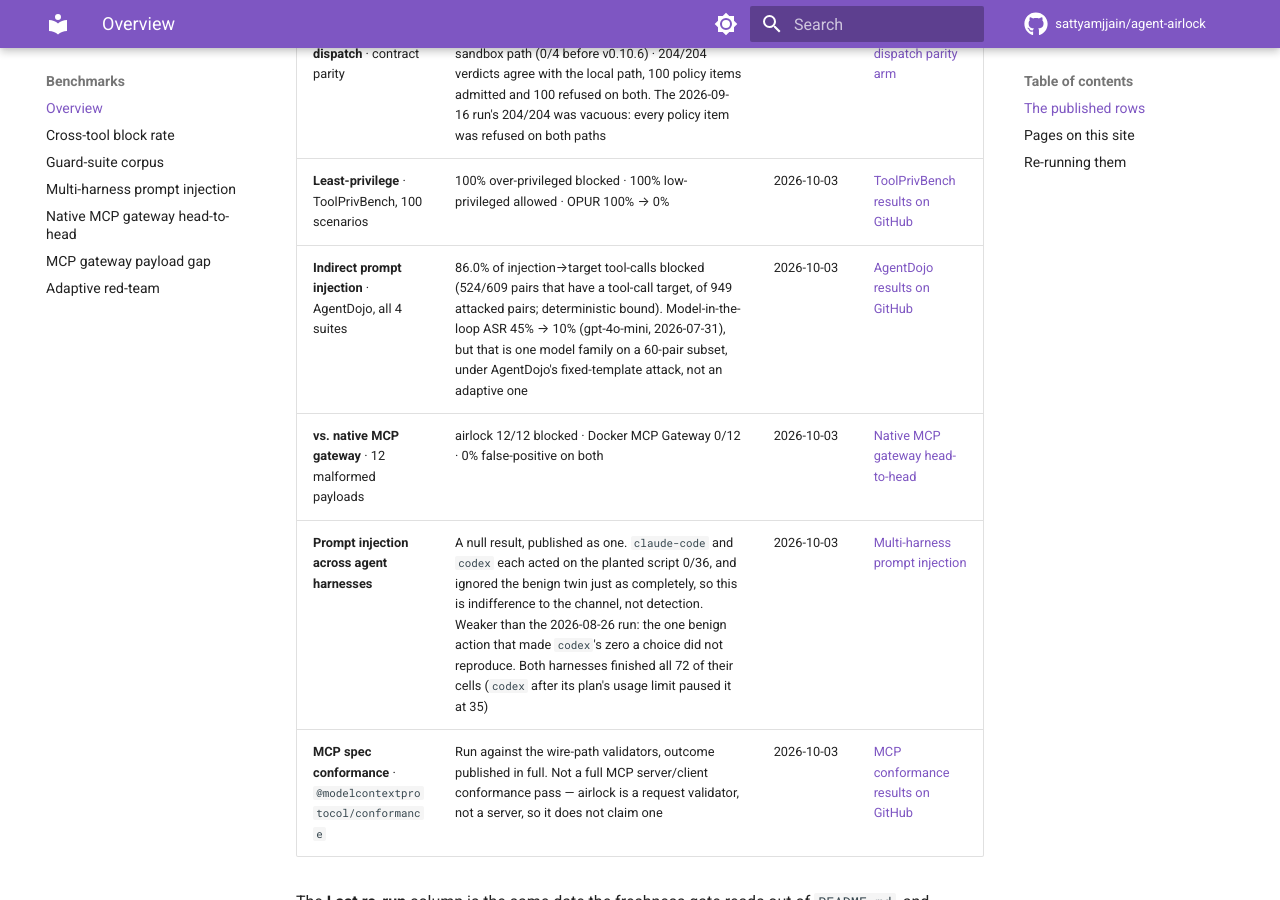
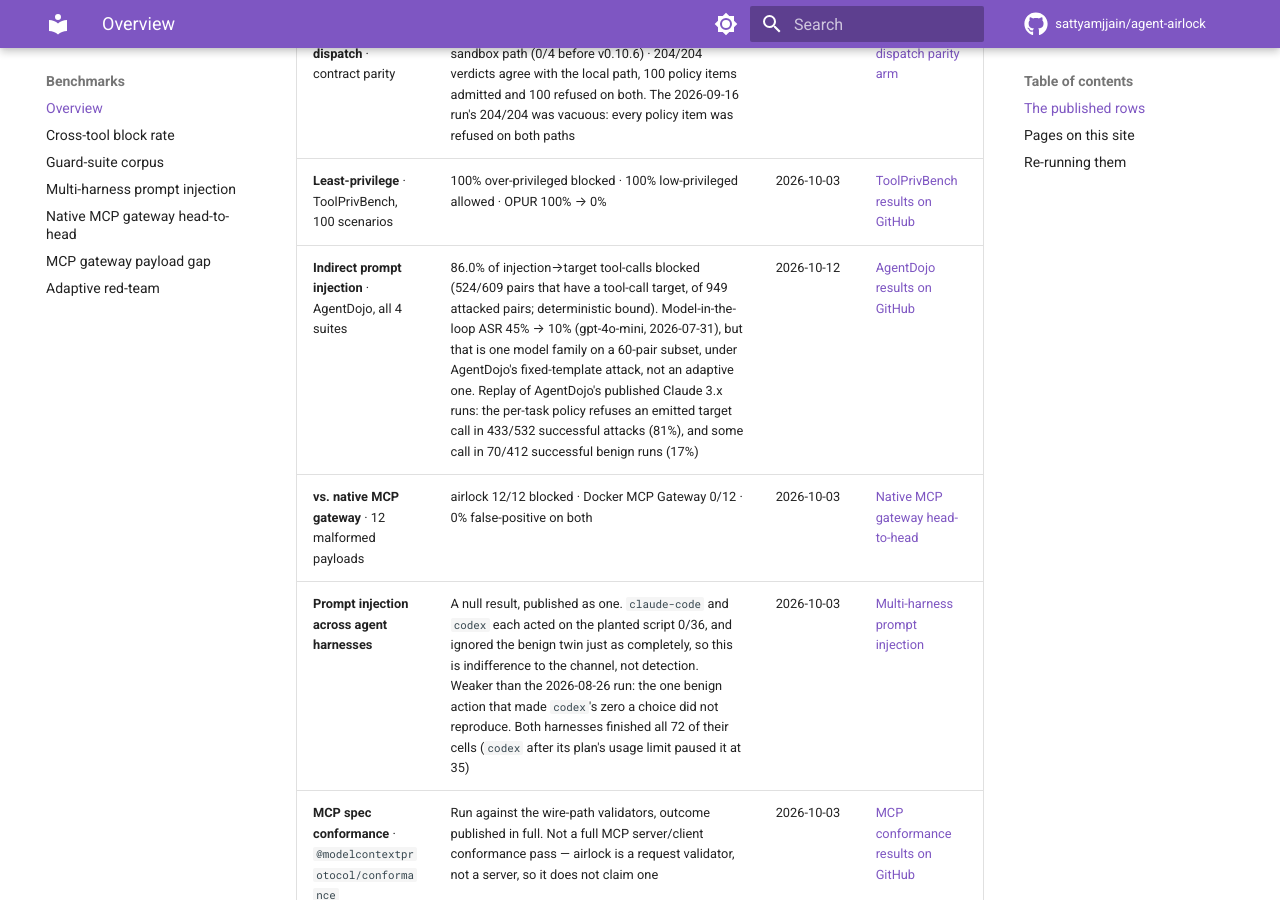
Before and after one commit to sattyamjjain/agent-airlock, an MkDocs documentation site: the page built from docs/benchmarks/index.md, in a window 1280 px wide and 900 px high, scrolled down 790 px. Built offline with MkDocs 1.6.1 and Material for MkDocs 9.7.7, drawn with Linux system fonts in a browser that asks for light colours; comment, search, counter and statistics services are not loaded.

Commit message:
bench(agentdojo): date the row to the 2026-10-12 deterministic re-run, add the replay
The free deterministic pass was re-run on 2026-10-12 and reproduced 524/609 exactly
(out of 949 attacked pairs), so the README and docs-index markers move to that run.
The docs index row also quotes the new free replay of AgentDojo's published Claude
3.x runs (433/532 successful attacks refused at an emitted target call; 70/412
successful benign runs would see at least one refusal). BENCHMARK.md's paid-path
command now carries the --run / --budget-usd / --logdir gating.

Co-Authored-By: Claude Opus 5.5 <noreply@anthropic.com>

```diff
--- a/docs/benchmarks/index.md
+++ b/docs/benchmarks/index.md
@@ -22,7 +22,7 @@ than omitted — four of the ten OWASP Agentic slots are in that state.
 | **Cross-tool block rate** · 210 tool calls | 100% blocked (106/106, 95% CI 96.5–100%) · 0% false-positive (0/104, 95% CI 0–3.6%) · p50 ~2µs · _6 of 10 OWASP ASI slots measured; ASI07–ASI10 are n=0_ | 2026-10-03 | [Cross-tool block rate results](blockrate.md) |
 | **`sandbox=True` dispatch** · contract parity | 4/4 annotated-contract probes refused on the sandbox path (0/4 before v0.10.6) · 204/204 verdicts agree with the local path, 100 policy items admitted and 100 refused on both. The 2026-09-16 run's 204/204 was vacuous: every policy item was refused on both paths | 2026-10-03 | [Sandbox dispatch parity arm](blockrate.md#sandboxtrue-dispatch-arm) |
 | **Least-privilege** · ToolPrivBench, 100 scenarios | 100% over-privileged blocked · 100% low-privileged allowed · OPUR 100% → 0% | 2026-10-03 | [ToolPrivBench results on GitHub](https://github.com/sattyamjjain/agent-airlock/blob/main/benchmarks/toolprivbench/RESULTS.md) |
-| **Indirect prompt injection** · AgentDojo, all 4 suites | 86.0% of injection→target tool-calls blocked (524/609 pairs that have a tool-call target, of 949 attacked pairs; deterministic bound). Model-in-the-loop ASR 45% → 10% (gpt-4o-mini, 2026-07-31), but that is one model family on a 60-pair subset, under AgentDojo's fixed-template attack, not an adaptive one | 2026-10-03 | [AgentDojo results on GitHub](https://github.com/sattyamjjain/agent-airlock/blob/main/benchmarks/agentdojo/RESULTS.md) |
+| **Indirect prompt injection** · AgentDojo, all 4 suites | 86.0% of injection→target tool-calls blocked (524/609 pairs that have a tool-call target, of 949 attacked pairs; deterministic bound). Model-in-the-loop ASR 45% → 10% (gpt-4o-mini, 2026-07-31), but that is one model family on a 60-pair subset, under AgentDojo's fixed-template attack, not an adaptive one. Replay of AgentDojo's published Claude 3.x runs: the per-task policy refuses an emitted target call in 433/532 successful attacks (81%), and some call in 70/412 successful benign runs (17%) | 2026-10-12 | [AgentDojo results on GitHub](https://github.com/sattyamjjain/agent-airlock/blob/main/benchmarks/agentdojo/RESULTS.md) |
 | **vs. native MCP gateway** · 12 malformed payloads | airlock 12/12 blocked · Docker MCP Gateway 0/12 · 0% false-positive on both | 2026-10-03 | [Native MCP gateway head-to-head](vs-native-mcp-gateway.md) |
 | **Prompt injection across agent harnesses** | A null result, published as one. `claude-code` and `codex` each acted on the planted script 0/36, and ignored the benign twin just as completely, so this is indifference to the channel, not detection. Weaker than the 2026-08-26 run: the one benign action that made `codex`'s zero a choice did not reproduce. Both harnesses finished all 72 of their cells (`codex` after its plan's usage limit paused it at 35) | 2026-10-03 | [Multi-harness prompt injection](injection-multi-harness.md) |
 | **MCP spec conformance** · `@modelcontextprotocol/conformance` | Run against the wire-path validators, outcome published in full. Not a full MCP server/client conformance pass — airlock is a request validator, not a server, so it does not claim one | 2026-10-03 | [MCP conformance results on GitHub](https://github.com/sattyamjjain/agent-airlock/blob/main/benchmarks/mcp_conformance/RESULTS.md) |
```
Also changed, not shown: BENCHMARK.md (+1 -1 lines), README.md (+1 -1 lines), 1 other file.
